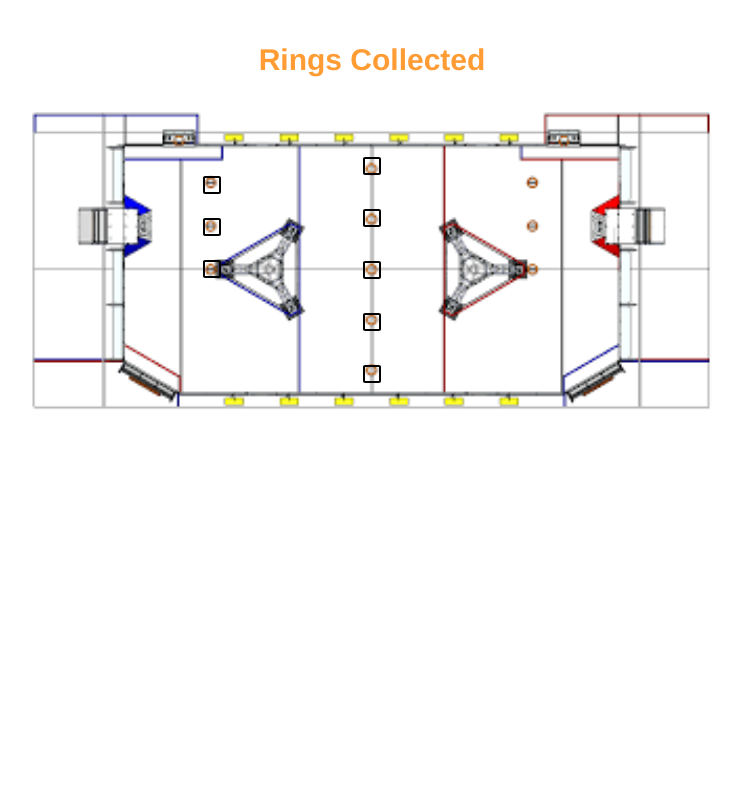
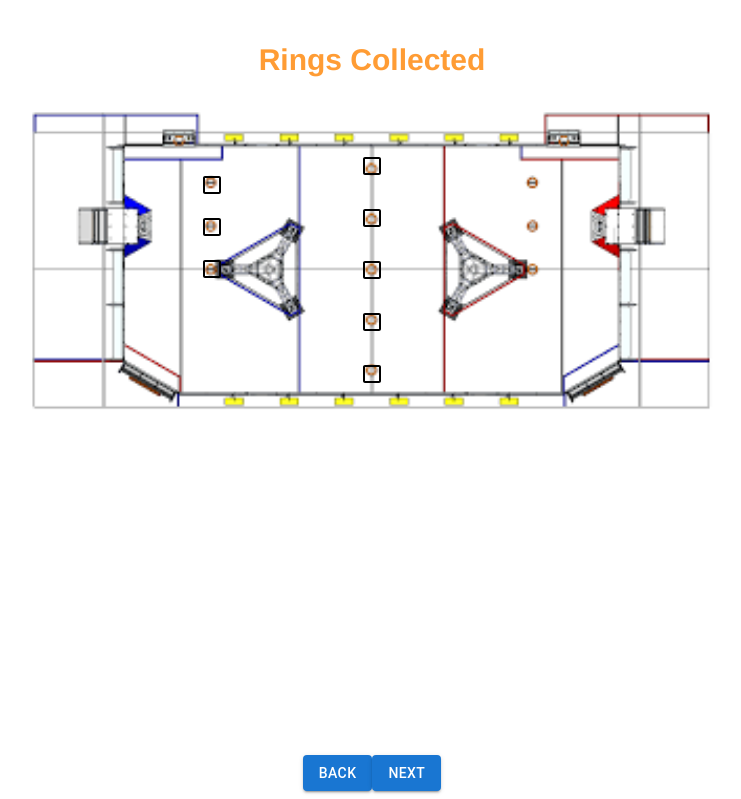
Before and after one commit to Mika4239/kassandra2024, a React (Vite) app in the folder frontend/: page /autonomous in a window 1280 px wide. Shown: the part 601-1400 px from the top of the page, without its empty margins (276-1017 px from the left). Before the commit the page ends 1364 px from the top, so only its background shows below. Built offline with nearby package versions, Linux system fonts and the light colour scheme.

Commit message:
feat(createBasicApp): added navigation buttons to autonomous

```diff
--- /dev/null
+++ b/frontend/src/components/navigationButtons/navigationButtons.tsx
@@ -0,0 +1,31 @@
+import Button from "@mui/material/Button/Button";
+import { NavLink } from "react-router-dom";
+
+const BACK = 'Back';
+const NEXT = 'Next';
+const SUBMIT = 'Submit';
+
+const SELECT_PATH = 'select';
+
+const NavigationButtons: React.FC<NavigationButtonsProps> = (props) => {
+    const { prevPath, nextPath } = props;
+
+    const isSubmit = nextPath === SELECT_PATH;
+
+    return (
+        <div>
+            <NavLink to={'/' + prevPath}>
+                <Button variant='contained'>
+                    {BACK}
+                </Button>
+            </NavLink>
+            <NavLink to={'/' + nextPath}>
+                <Button variant='contained'>
+                    {isSubmit ? SUBMIT : NEXT}
+                </Button>
+            </NavLink>
+        </div>
+    );
+};
+
+export default NavigationButtons
--- /dev/null
+++ b/frontend/src/components/navigationButtons/navigationButtonsProps.ts
@@ -0,0 +1,4 @@
+interface NavigationButtonsProps {
+    prevPath: string;
+    nextPath: string;
+}
--- a/frontend/src/views/autonomous/autonomous.tsx
+++ b/frontend/src/views/autonomous/autonomous.tsx
@@ -4,6 +4,7 @@ import AddIcon from '@mui/icons-material/Add';
 import useStyles from "./autonomousStyles";
 import { useState } from "react";
 import Checkbox from "@mui/material/Checkbox/Checkbox";
+import NavigationButtons from "../../components/navigationButtons/navigationButtons";
 
 const AUTONOMOUS_TITLE = 'Autonomous';
 const SPEAKER_TITLE = 'Speaker';
@@ -72,6 +73,7 @@ const Autonomous: React.FC = () => {
             <Checkbox className={classes.ring6}/>
             <Checkbox className={classes.ring7}/>
             <Checkbox className={classes.ring8}/>
+            <NavigationButtons prevPath="select" nextPath="teleop"/>
         </div>
     );
 };
```
Also changed, not shown: frontend/src/components/navigationButtons/navigationButtonsStyles.tsx (added, +7 -0 lines).
